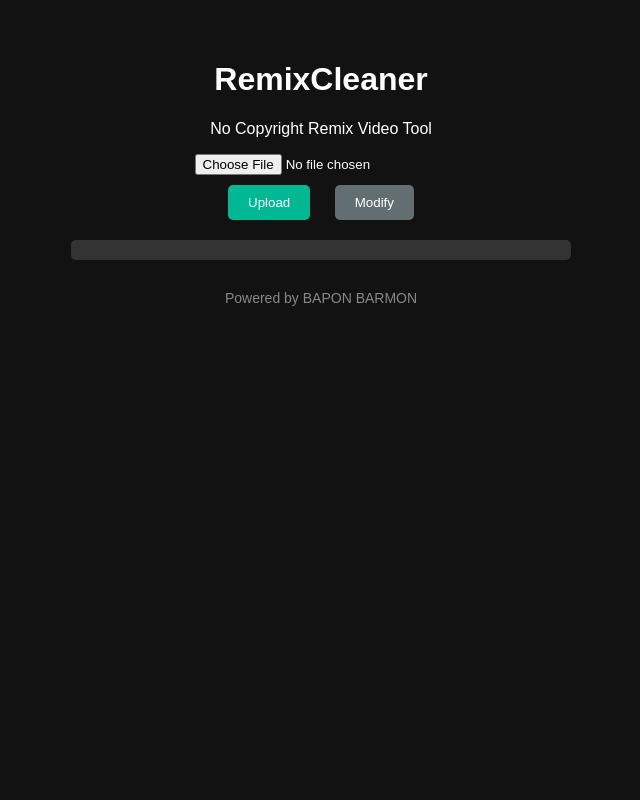
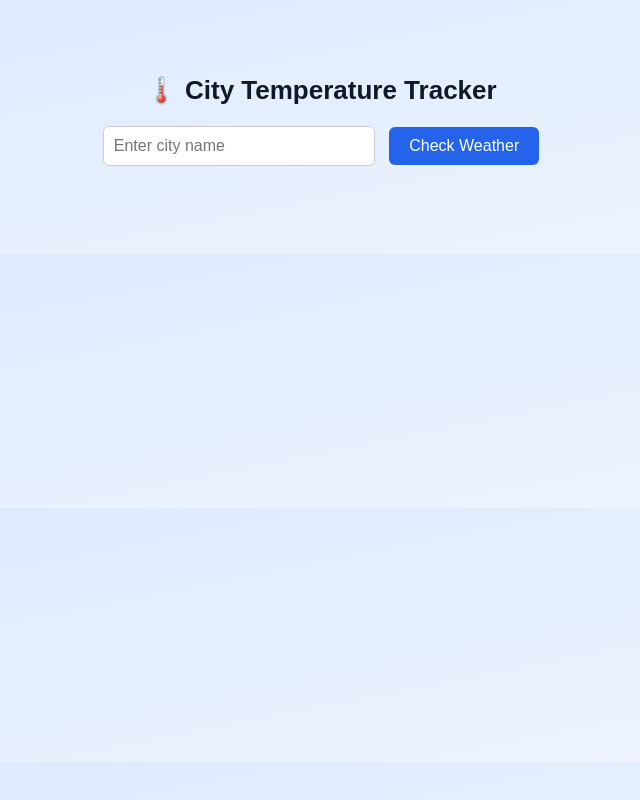
Before and after one commit to BAPONBARMON/Temperature, a plain HTML site: page index.html in a window 1280 px wide. Shown: the whole page, without its empty margins (319-959 px from the left). Drawn offline with Linux system fonts and the light colour scheme.

Commit message:
Update index.html

```diff
--- a/index.html
+++ b/index.html
@@ -3,153 +3,89 @@
 <head>
   <meta charset="UTF-8" />
   <meta name="viewport" content="width=device-width, initial-scale=1.0"/>
-  <title>RemixCleaner - No Copyright Tool</title>
+  <title>City Temperature Tracker</title>
   <style>
     body {
+      background: linear-gradient(to bottom right, #dbeafe, #f0f4ff);
       font-family: Arial, sans-serif;
-      background: #121212;
+      text-align: center;
+      padding: 50px 20px;
+    }
+    h1 {
+      font-size: 26px;
+      color: #111827;
+      margin-bottom: 20px;
+    }
+    input {
+      padding: 10px;
+      width: 250px;
+      border-radius: 6px;
+      border: 1px solid #ccc;
+      font-size: 16px;
+    }
+    button {
+      padding: 10px 20px;
+      margin-left: 10px;
+      background-color: #2563eb;
       color: white;
-      text-align: center;
-      padding: 2rem;
+      border: none;
+      border-radius: 6px;
+      font-size: 16px;
+      cursor: pointer;
     }
-    .container {
-      max-width: 500px;
-      margin: auto;
-    }
-    .hidden {
-      display: none;
-    }
-    .btn {
-      background: #00b894;
-      color: white;
-      padding: 10px 20px;
-      margin: 10px;
-      border: none;
-      cursor: pointer;
-      border-radius: 5px;
-    }
-    .btn:disabled {
-      background: #636e72;
+    button:disabled {
+      background-color: #9ca3af;
       cursor: not-allowed;
     }
-    #progressBar {
-      width: 100%;
-      background: #333;
-      border-radius: 5px;
-      margin: 10px 0;
+    #result {
+      margin-top: 30px;
+      font-size: 18px;
+      color: #1f2937;
     }
-    #progressBarFill {
-      height: 20px;
-      width: 0%;
-      background: #00cec9;
-      border-radius: 5px;
-      transition: width 0.3s;
-    }
-    footer {
-      margin-top: 30px;
-      font-size: 14px;
-      color: #888;
+    #loader {
+      margin-top: 20px;
+      font-size: 16px;
+      color: #6b7280;
     }
   </style>
 </head>
 <body>
-  <div class="container">
-    <h1>RemixCleaner</h1>
-    <p>No Copyright Remix Video Tool</p>
-
-    <input type="file" id="videoInput" accept="video/*" />
-    <br />
-    <button id="uploadBtn" class="btn">Upload</button>
-    <button id="modifyBtn" class="btn" disabled>Modify</button>
-    <button id="downloadBtn" class="btn hidden">Download</button>
-
-    <div id="progressBar">
-      <div id="progressBarFill"></div>
-    </div>
-
-    <p id="statusText"></p>
-
-    <footer>
-      Powered by BAPON BARMON
-    </footer>
-  </div>
+  <h1>🌡️ City Temperature Tracker</h1>
+  <input type="text" id="cityInput" placeholder="Enter city name" />
+  <button onclick="getWeather()">Check Weather</button>
+  <div id="loader"></div>
+  <div id="result"></div>
 
   <script>
-    const uploadBtn = document.getElementById('uploadBtn');
-    const modifyBtn = document.getElementById('modifyBtn');
-    const downloadBtn = document.getElementById('downloadBtn');
-    const videoInput = document.getElementById('videoInput');
-    const progressBarFill = document.getElementById('progressBarFill');
-    const statusText = document.getElementById('statusText');
+    async function getWeather() {
+      const city = document.getElementById('cityInput').value.trim();
+      const resultDiv = document.getElementById('result');
+      const loaderDiv = document.getElementById('loader');
 
-    let uploadedFile = null;
-    let processedBlob = null;
+      resultDiv.innerHTML = '';
+      loaderDiv.innerHTML = 'Loading...';
 
-    uploadBtn.onclick = () => {
-      const file = videoInput.files[0];
-      if (!file) {
-        alert("Please select a video file.");
+      if (!city) {
+        loaderDiv.innerHTML = '';
+        resultDiv.innerHTML = 'Please enter a city name.';
         return;
       }
 
-      const formData = new FormData();
-      formData.append("video", file);
+      try {
+        const response = await fetch('https://temperature-backend.onrender.com/weather?city=' + encodeURIComponent(city));
+        const data = await response.json();
+        loaderDiv.innerHTML = '';
 
-      statusText.textContent = "Uploading...";
-      progressBarFill.style.width = "10%";
-
-      fetch("https://temperature-backend.onrender.com/upload", {
-        method: "POST",
-        body: formData,
-      })
-        .then((res) => res.json())
-        .then((data) => {
-          if (data.success) {
-            statusText.textContent = "Upload successful!";
-            uploadedFile = file;
-            modifyBtn.disabled = false;
-            progressBarFill.style.width = "30%";
-          } else {
-            statusText.textContent = "Upload failed.";
-          }
-        })
-        .catch(() => {
-          statusText.textContent = "Error uploading file.";
-        });
-    };
-
-    modifyBtn.onclick = () => {
-      if (!uploadedFile) return;
-
-      modifyBtn.disabled = true;
-      statusText.textContent = "Processing...";
-      progressBarFill.style.width = "50%";
-
-      fetch("https://temperature-backend.onrender.com/modify", {
-        method: "POST",
-      })
-        .then((res) => res.blob())
-        .then((blob) => {
-          processedBlob = blob;
-          statusText.textContent = "Modification complete!";
-          progressBarFill.style.width = "100%";
-          downloadBtn.classList.remove("hidden");
-        })
-        .catch(() => {
-          statusText.textContent = "Error modifying video.";
-        });
-    };
-
-    downloadBtn.onclick = () => {
-      if (!processedBlob) return;
-
-      const url = URL.createObjectURL(processedBlob);
-      const a = document.createElement("a");
-      a.href = url;
-      a.download = "remixed_video.mp4";
-      a.click();
-      URL.revokeObjectURL(url);
-    };
+        if (data.error) {
+          resultDiv.innerHTML = '❌ ' + data.error;
+        } else {
+          resultDiv.innerHTML = `✅ Temperature in <strong>${data.city}</strong> is <strong>${data.temperature}°C</strong>`;
+        }
+      } catch (error) {
+        loaderDiv.innerHTML = '';
+        resultDiv.innerHTML = '⚠️ Error fetching data. Please try again.';
+      }
+    }
   </script>
 </body>
 </html>
```
